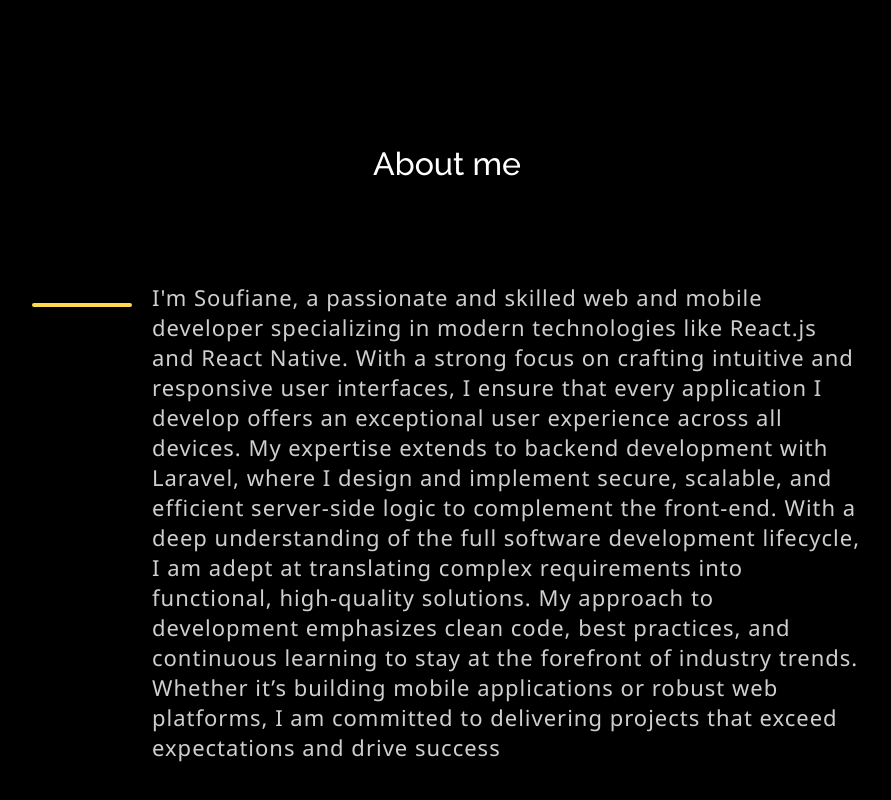
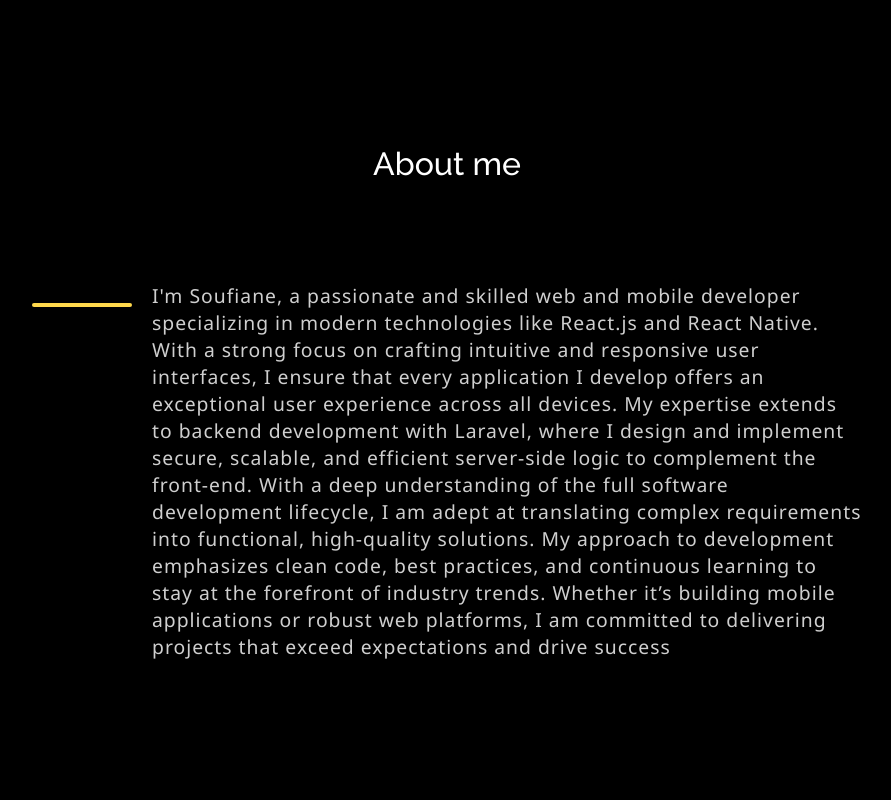
Before and after one commit to soufiane2001/soufianecv, a React (Create React App) app: page / in a window 1280 px wide. Shown: the part 548-1348 px from the top of the page, without its empty margins (168-1059 px from the left). Built offline with nearby package versions, Linux system fonts and the light colour scheme.

Commit message:
Update style.css

```diff
--- a/src/about/style.css
+++ b/src/about/style.css
@@ -15,7 +15,7 @@
 
 .About p{
     padding-left: 120px;
-    font-size: 16.5pt;
+    font-size: 14.5pt;
     font-weight: 400;
     color: rgb(207, 207, 207);
     font-family:'Segoe UI', Tahoma, Geneva, Verdana, sans-serif;
```
